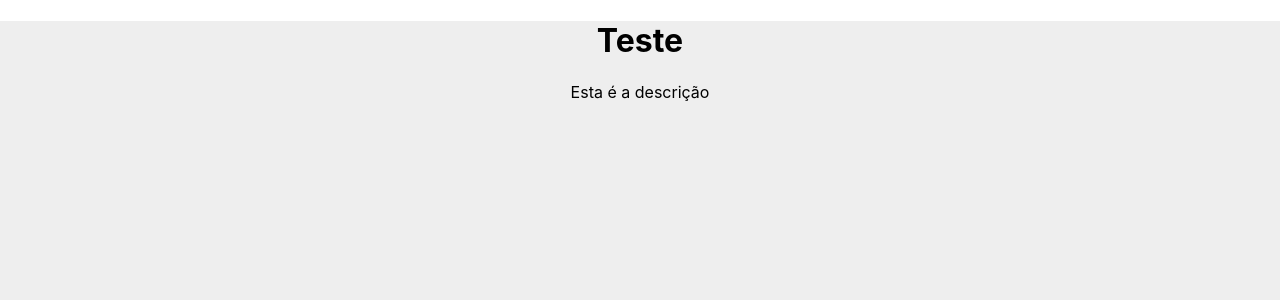
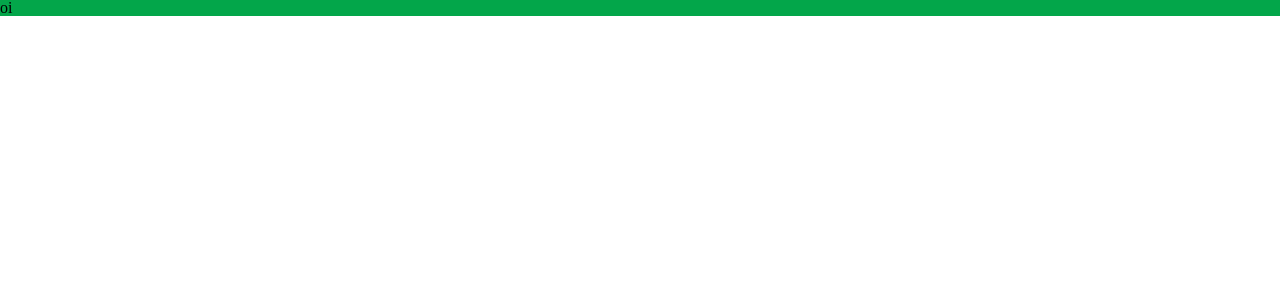
Before and after one commit to luanerdy/greenpoints, a React (Vite) app: page /Company_profile in a window 1280 px wide. Shown: the top 300 px of the page. Built offline with nearby package versions, Linux system fonts and the light colour scheme.

Commit message:
feat: Routes from pages

```diff
--- a/src/App.css
+++ /dev/null
@@ -1,42 +0,0 @@
-.App {
-  text-align: center;
-}
-
-.App-logo {
-  height: 40vmin;
-  pointer-events: none;
-}
-
-@media (prefers-reduced-motion: no-preference) {
-  .App-logo {
-    animation: App-logo-spin infinite 20s linear;
-  }
-}
-
-.App-header {
-  background-color: #282c34;
-  min-height: 100vh;
-  display: flex;
-  flex-direction: column;
-  align-items: center;
-  justify-content: center;
-  font-size: calc(10px + 2vmin);
-  color: white;
-}
-
-.App-link {
-  color: #61dafb;
-}
-
-@keyframes App-logo-spin {
-  from {
-    transform: rotate(0deg);
-  }
-  to {
-    transform: rotate(360deg);
-  }
-}
-
-button {
-  font-size: calc(10px + 2vmin);
-}
--- a/src/App.tsx
+++ b/src/App.tsx
@@ -1,5 +1,6 @@
 import { useState } from 'react'
-import './App.css'
+import { Main } from './assets/Routes/Routes'
+import { GlobalStyles } from './assets/styles/GlobalStyles'
 import { Home } from './pages/home'
 
 function App() {
@@ -7,7 +8,9 @@ function App() {
 
   return (
     <div className="App">
-      <Home title='Teste' description='Esta é a descrição' />
+      <GlobalStyles></GlobalStyles>
+      <Main />
+
     </div>
   )
 }
--- /dev/null
+++ b/src/assets/Routes/Routes.tsx
@@ -0,0 +1,15 @@
+import React from 'react'
+import {Routes, Route, BrowserRouter as Router} from 'react-router-dom'
+import { CompanyProfile } from '../../pages/company profile'
+import { Home } from '../../pages/home/index'
+
+export const Main = ()=>{
+    return (
+       <Router>
+           <Routes>
+               <Route path='/' element={<Home title='Toto' description='Marquinhos é legal' />} />
+               <Route path='/Company_profile' element={ <CompanyProfile/> }/>
+           </Routes>
+       </Router>
+    )
+}
--- a/src/index.css
+++ /dev/null
@@ -1,13 +0,0 @@
-body {
-  margin: 0;
-  font-family: -apple-system, BlinkMacSystemFont, 'Segoe UI', 'Roboto', 'Oxygen',
-    'Ubuntu', 'Cantarell', 'Fira Sans', 'Droid Sans', 'Helvetica Neue',
-    sans-serif;
-  -webkit-font-smoothing: antialiased;
-  -moz-osx-font-smoothing: grayscale;
-}
-
-code {
-  font-family: source-code-pro, Menlo, Monaco, Consolas, 'Courier New',
-    monospace;
-}
--- a/src/main.tsx
+++ b/src/main.tsx
@@ -1,7 +1,6 @@
 import React from 'react'
 import ReactDOM from 'react-dom/client'
 import App from './App'
-import './index.css'
 
 ReactDOM.createRoot(document.getElementById('root')!).render(
   <React.StrictMode>
--- /dev/null
+++ b/src/pages/company profile/index.tsx
@@ -0,0 +1,9 @@
+import {HeaderCompany} from './styles'
+
+export const CompanyProfile = () =>{
+    return(
+        <HeaderCompany>
+            oi
+        </HeaderCompany>
+    )
+}
--- /dev/null
+++ b/src/pages/company profile/styles.ts
@@ -0,0 +1,11 @@
+import styled  from "styled-components";
+
+const HeaderCompany = styled.header`
+    width: 100vw;
+    height: 30%;
+
+    background-color: var(--color-Light-Button);
+`
+export {
+    HeaderCompany
+}
--- a/src/pages/home/index.tsx
+++ b/src/pages/home/index.tsx
@@ -1,5 +1,6 @@
 import { HomeStyles } from "./styles";
 import { HomeProps } from "../../@types/propsTypes";
+import {Link} from'react-router-dom'
 
 export const Home = (props: HomeProps) => {
   const { description, number, title } = props;
@@ -10,6 +11,8 @@ export const Home = (props: HomeProps) => {
         <h1>{title}</h1>
         <p>{description}</p>
         <p>{number}</p>
+        <Link to={"/Company_profile"}>Company Profile</Link>
+
       </div>
     </HomeStyles>
   );
```
Also changed, not shown: src/assets/styles/GlobalStyles.ts (renamed from src/styles/GlobalStyles.ts), src/favicon.svg (deleted), src/logo.svg (deleted).
